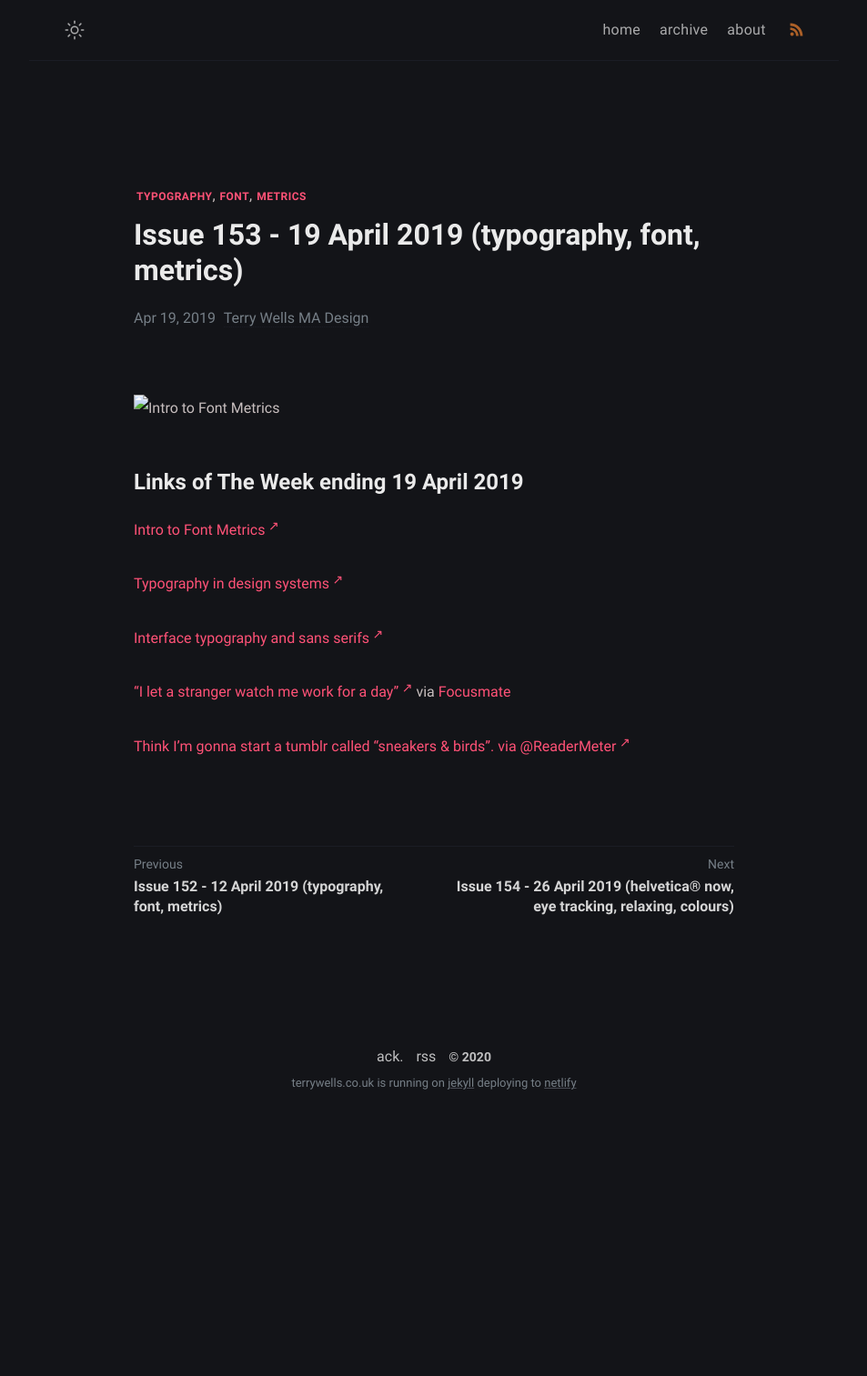
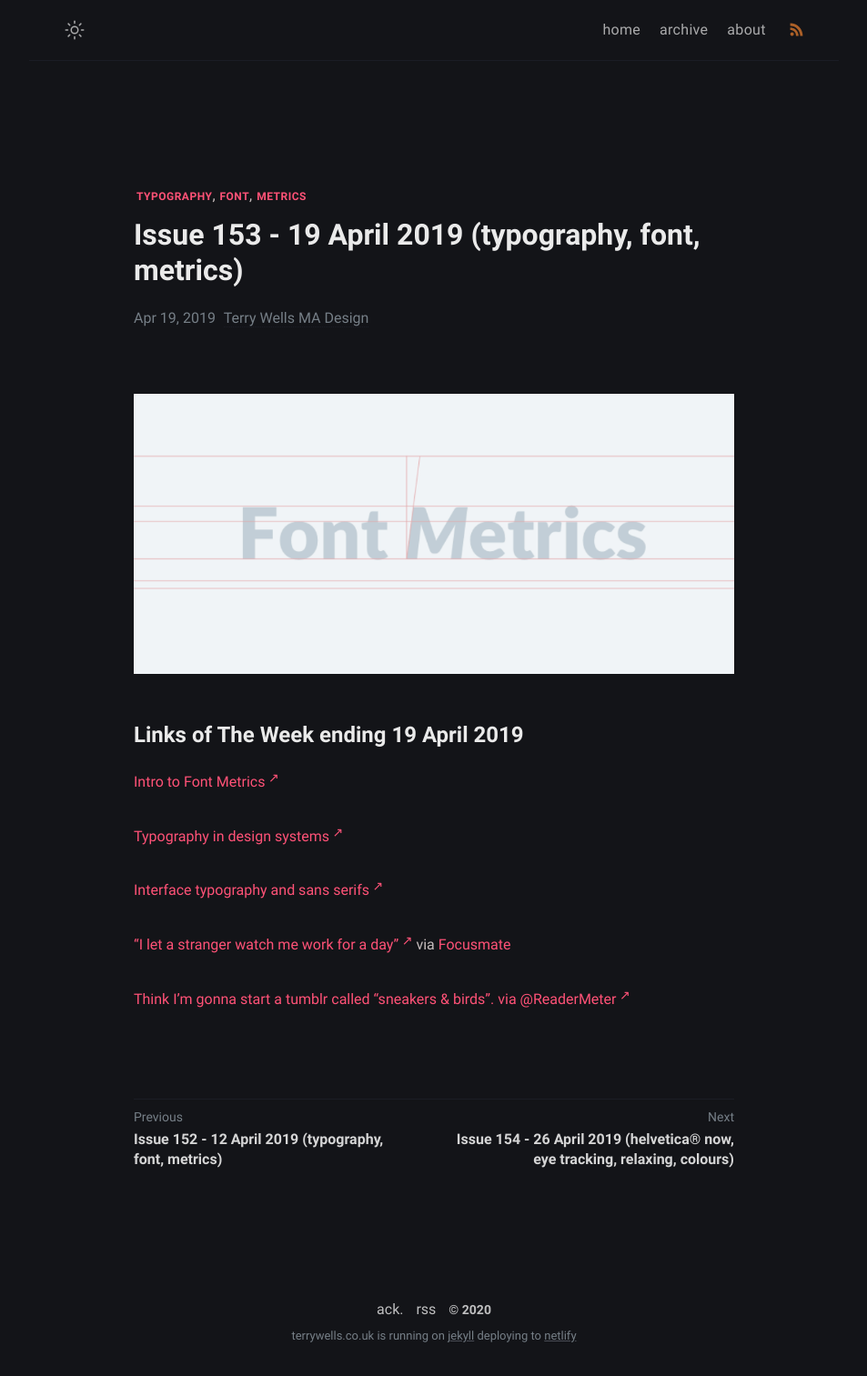
Before and after one commit to wristtattoo/jekyll-klise, a Jekyll site: the page built from _posts/2020-11-03-issue-153-19-april-2019-typography-font-metrics.md, in a window 1280 px wide. Shown: the whole page at 91% size, without its empty margins (163-1116 px from the left). Built offline with Jekyll 4.4.1, drawn with Linux system fonts in a browser that asks for light colours; a script that is not in the unit is left out; before the commit the page ends 1236 px from its top, so only the background shows below that.

```diff
--- a/_posts/2020-11-03-issue-153-19-april-2019-typography-font-metrics.md
+++ b/_posts/2020-11-03-issue-153-19-april-2019-typography-font-metrics.md
@@ -4,7 +4,7 @@
 tags: typography font metrics
 date: 2019-04-19T14:38:34.558Z
 ---
-![Intro to Font Metrics](/assets/uploads/issue-153.png "Intro to Font Metrics")
+![Font Metrics](/assets/uploads/issue-153.png "Intro to Font Metrics")
 
 # Links of The Week ending 19 April 2019
 
```
Also changed, not shown: assets/uploads/issue-153.png (added).
